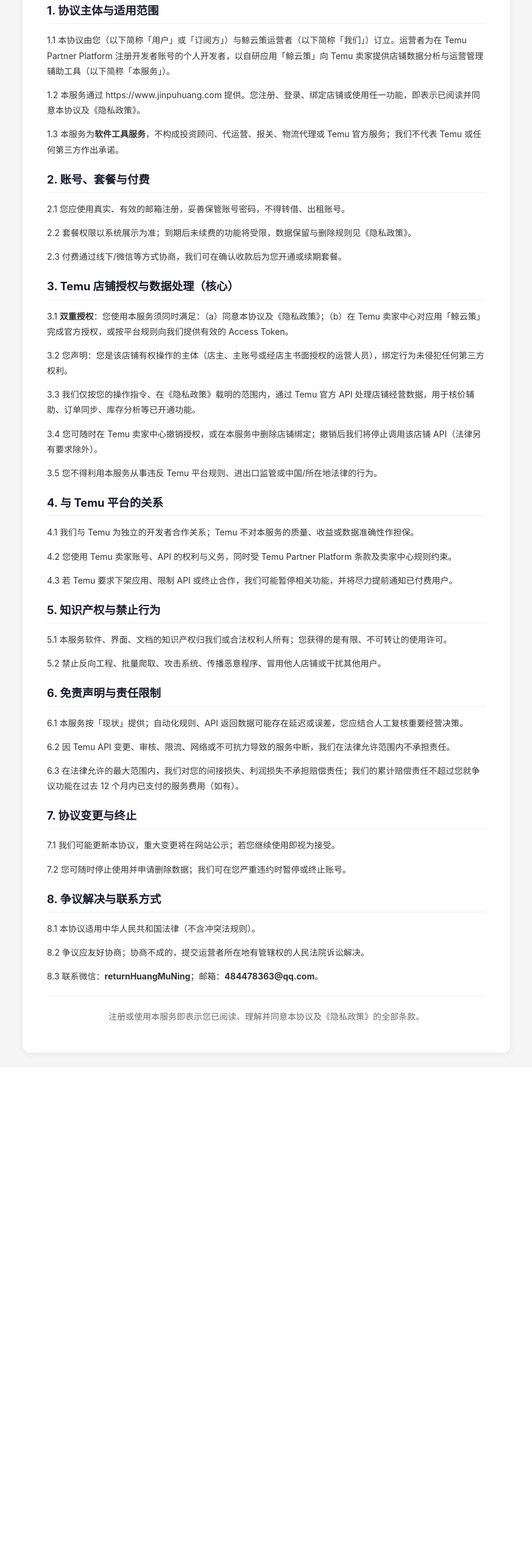
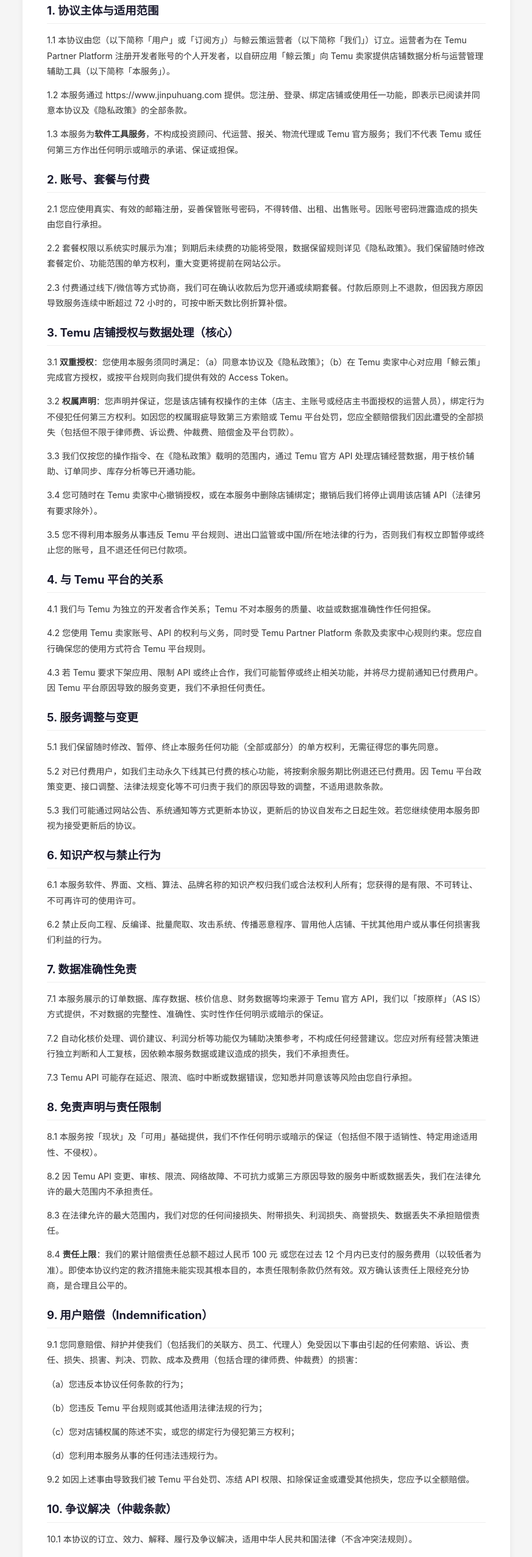
Before and after one commit to erfengyuzhangsun/temutools, a React (Vite) app in the folder web/: page /terms in a window 1280 px wide. Shown: the part 234-2787 px from the top of the page at 61% size, without its empty margins (203-1076 px from the left). Before the commit the page ends 1992 px from the top, so only its background shows below. Built offline with nearby package versions, Linux system fonts and the light colour scheme.

Commit message:
upgrade Terms & Privacy to v2: 仲裁条款+用户赔偿+数据免责+删除义务软化+日志90天+匿名化商业使用

```diff
--- a/web/src/pages/Terms.jsx
+++ b/web/src/pages/Terms.jsx
@@ -30,63 +30,102 @@
         }}>
           <Title level={2} style={{ textAlign: 'center', marginBottom: 8 }}>用户服务协议</Title>
           <p style={{ textAlign: 'center', color: '#999', marginBottom: 24, fontSize: 13 }}>
-            最后更新日期：2026 年 05 月 18 日 · 版本 2026-05-18
+            最后更新日期：2026 年 05 月 18 日 · 版本 2026-05-18-v2
           </p>
 
           <h2 style={{ fontSize: '1.15rem', marginTop: 20, marginBottom: 8, color: '#1a1a2e', borderBottom: '1px solid #eee', paddingBottom: 4 }}>
             1. 协议主体与适用范围
           </h2>
           <p>1.1 本协议由您（以下简称「用户」或「订阅方」）与鲸云策运营者（以下简称「我们」）订立。运营者为在 Temu Partner Platform 注册开发者账号的个人开发者，以自研应用「鲸云策」向 Temu 卖家提供店铺数据分析与运营管理辅助工具（以下简称「本服务」）。</p>
-          <p>1.2 本服务通过 https://www.jinpuhuang.com 提供。您注册、登录、绑定店铺或使用任一功能，即表示已阅读并同意本协议及《隐私政策》。</p>
-          <p>1.3 本服务为<strong>软件工具服务</strong>，不构成投资顾问、代运营、报关、物流代理或 Temu 官方服务；我们不代表 Temu 或任何第三方作出承诺。</p>
+          <p>1.2 本服务通过 https://www.jinpuhuang.com 提供。您注册、登录、绑定店铺或使用任一功能，即表示已阅读并同意本协议及《隐私政策》的全部条款。</p>
+          <p>1.3 本服务为<strong>软件工具服务</strong>，不构成投资顾问、代运营、报关、物流代理或 Temu 官方服务；我们不代表 Temu 或任何第三方作出任何明示或暗示的承诺、保证或担保。</p>
+
           <h2 style={{ fontSize: '1.15rem', marginTop: 20, marginBottom: 8, color: '#1a1a2e', borderBottom: '1px solid #eee', paddingBottom: 4 }}>
             2. 账号、套餐与付费
           </h2>
-          <p>2.1 您应使用真实、有效的邮箱注册，妥善保管账号密码，不得转借、出租账号。</p>
-          <p>2.2 套餐权限以系统展示为准；到期后未续费的功能将受限，数据保留与删除规则见《隐私政策》。</p>
-          <p>2.3 付费通过线下/微信等方式协商，我们可在确认收款后为您开通或续期套餐。</p>
+          <p>2.1 您应使用真实、有效的邮箱注册，妥善保管账号密码，不得转借、出租、出售账号。因账号密码泄露造成的损失由您自行承担。</p>
+          <p>2.2 套餐权限以系统实时展示为准；到期后未续费的功能将受限，数据保留规则详见《隐私政策》。我们保留随时修改套餐定价、功能范围的单方权利，重大变更将提前在网站公示。</p>
+          <p>2.3 付费通过线下/微信等方式协商，我们可在确认收款后为您开通或续期套餐。付款后原则上不退款，但因我方原因导致服务连续中断超过 72 小时的，可按中断天数比例折算补偿。</p>
 
           <h2 style={{ fontSize: '1.15rem', marginTop: 20, marginBottom: 8, color: '#1a1a2e', borderBottom: '1px solid #eee', paddingBottom: 4 }}>
             3. Temu 店铺授权与数据处理（核心）
           </h2>
           <p>3.1 <strong>双重授权</strong>：您使用本服务须同时满足：（a）同意本协议及《隐私政策》；（b）在 Temu 卖家中心对应用「鲸云策」完成官方授权，或按平台规则向我们提供有效的 Access Token。</p>
-          <p>3.2 您声明：您是该店铺有权操作的主体（店主、主账号或经店主书面授权的运营人员），绑定行为未侵犯任何第三方权利。</p>
+          <p>3.2 <strong>权属声明</strong>：您声明并保证，您是该店铺有权操作的主体（店主、主账号或经店主书面授权的运营人员），绑定行为不侵犯任何第三方权利。如因您的权属瑕疵导致第三方索赔或 Temu 平台处罚，您应全额赔偿我们因此遭受的全部损失（包括但不限于律师费、诉讼费、仲裁费、赔偿金及平台罚款）。</p>
           <p>3.3 我们仅按您的操作指令、在《隐私政策》载明的范围内，通过 Temu 官方 API 处理店铺经营数据，用于核价辅助、订单同步、库存分析等已开通功能。</p>
           <p>3.4 您可随时在 Temu 卖家中心撤销授权，或在本服务中删除店铺绑定；撤销后我们将停止调用该店铺 API（法律另有要求除外）。</p>
-          <p>3.5 您不得利用本服务从事违反 Temu 平台规则、进出口监管或中国/所在地法律的行为。</p>
+          <p>3.5 您不得利用本服务从事违反 Temu 平台规则、进出口监管或中国/所在地法律的行为，否则我们有权立即暂停或终止您的账号，且不退还任何已付款项。</p>
 
           <h2 style={{ fontSize: '1.15rem', marginTop: 20, marginBottom: 8, color: '#1a1a2e', borderBottom: '1px solid #eee', paddingBottom: 4 }}>
             4. 与 Temu 平台的关系
           </h2>
-          <p>4.1 我们与 Temu 为独立的开发者合作关系；Temu 不对本服务的质量、收益或数据准确性作担保。</p>
-          <p>4.2 您使用 Temu 卖家账号、API 的权利与义务，同时受 Temu Partner Platform 条款及卖家中心规则约束。</p>
-          <p>4.3 若 Temu 要求下架应用、限制 API 或终止合作，我们可能暂停相关功能，并将尽力提前通知已付费用户。</p>
+          <p>4.1 我们与 Temu 为独立的开发者合作关系；Temu 不对本服务的质量、收益或数据准确性作任何担保。</p>
+          <p>4.2 您使用 Temu 卖家账号、API 的权利与义务，同时受 Temu Partner Platform 条款及卖家中心规则约束。您应自行确保您的使用方式符合 Temu 平台规则。</p>
+          <p>4.3 若 Temu 要求下架应用、限制 API 或终止合作，我们可能暂停或终止相关功能，并将尽力提前通知已付费用户。因 Temu 平台原因导致的服务变更，我们不承担任何责任。</p>
 
           <h2 style={{ fontSize: '1.15rem', marginTop: 20, marginBottom: 8, color: '#1a1a2e', borderBottom: '1px solid #eee', paddingBottom: 4 }}>
-            5. 知识产权与禁止行为
+            5. 服务调整与变更
           </h2>
-          <p>5.1 本服务软件、界面、文档的知识产权归我们或合法权利人所有；您获得的是有限、不可转让的使用许可。</p>
-          <p>5.2 禁止反向工程、批量爬取、攻击系统、传播恶意程序、冒用他人店铺或干扰其他用户。</p>
+          <p>5.1 我们保留随时修改、暂停、终止本服务任何功能（全部或部分）的单方权利，无需征得您的事先同意。</p>
+          <p>5.2 对已付费用户，如我们主动永久下线其已付费的核心功能，将按剩余服务期比例退还已付费用。因 Temu 平台政策变更、接口调整、法律法规变化等不可归责于我们的原因导致的调整，不适用退款条款。</p>
+          <p>5.3 我们可能通过网站公告、系统通知等方式更新本协议，更新后的协议自发布之日起生效。若您继续使用本服务即视为接受更新后的协议。</p>
 
           <h2 style={{ fontSize: '1.15rem', marginTop: 20, marginBottom: 8, color: '#1a1a2e', borderBottom: '1px solid #eee', paddingBottom: 4 }}>
-            6. 免责声明与责任限制
+            6. 知识产权与禁止行为
           </h2>
-          <p>6.1 本服务按「现状」提供；自动化规则、API 返回数据可能存在延迟或误差，您应结合人工复核重要经营决策。</p>
-          <p>6.2 因 Temu API 变更、审核、限流、网络或不可抗力导致的服务中断，我们在法律允许范围内不承担责任。</p>
-          <p>6.3 在法律允许的最大范围内，我们对您的间接损失、利润损失不承担赔偿责任；我们的累计赔偿责任不超过您就争议功能在过去 12 个月内已支付的服务费用（如有）。</p>
+          <p>6.1 本服务软件、界面、文档、算法、品牌名称的知识产权归我们或合法权利人所有；您获得的是有限、不可转让、不可再许可的使用许可。</p>
+          <p>6.2 禁止反向工程、反编译、批量爬取、攻击系统、传播恶意程序、冒用他人店铺、干扰其他用户或从事任何损害我们利益的行为。</p>
 
           <h2 style={{ fontSize: '1.15rem', marginTop: 20, marginBottom: 8, color: '#1a1a2e', borderBottom: '1px solid #eee', paddingBottom: 4 }}>
-            7. 协议变更与终止
+            7. 数据准确性免责
           </h2>
-          <p>7.1 我们可能更新本协议，重大变更将在网站公示；若您继续使用即视为接受。</p>
-          <p>7.2 您可随时停止使用并申请删除数据；我们可在您严重违约时暂停或终止账号。</p>
+          <p>7.1 本服务展示的订单数据、库存数据、核价信息、财务数据等均来源于 Temu 官方 API，我们以「按原样」（AS IS）方式提供，不对数据的完整性、准确性、实时性作任何明示或暗示的保证。</p>
+          <p>7.2 自动化核价处理、调价建议、利润分析等功能仅为辅助决策参考，不构成任何经营建议。您应对所有经营决策进行独立判断和人工复核，因依赖本服务数据或建议造成的损失，我们不承担责任。</p>
+          <p>7.3 Temu API 可能存在延迟、限流、临时中断或数据错误，您知悉并同意该等风险由您自行承担。</p>
 
           <h2 style={{ fontSize: '1.15rem', marginTop: 20, marginBottom: 8, color: '#1a1a2e', borderBottom: '1px solid #eee', paddingBottom: 4 }}>
-            8. 争议解决与联系方式
+            8. 免责声明与责任限制
           </h2>
-          <p>8.1 本协议适用中华人民共和国法律（不含冲突法规则）。</p>
-          <p>8.2 争议应友好协商；协商不成的，提交运营者所在地有管辖权的人民法院诉讼解决。</p>
-          <p>8.3 联系微信：<strong>returnHuangMuNing</strong>；邮箱：<strong>484478363@qq.com</strong>。</p>
+          <p>8.1 本服务按「现状」及「可用」基础提供，我们不作任何明示或暗示的保证（包括但不限于适销性、特定用途适用性、不侵权）。</p>
+          <p>8.2 因 Temu API 变更、审核、限流、网络故障、不可抗力或第三方原因导致的服务中断或数据丢失，我们在法律允许的最大范围内不承担责任。</p>
+          <p>8.3 在法律允许的最大范围内，我们对您的任何间接损失、附带损失、利润损失、商誉损失、数据丢失不承担赔偿责任。</p>
+          <p>8.4 <strong>责任上限</strong>：我们的累计赔偿责任总额不超过人民币 100 元 或您在过去 12 个月内已支付的服务费用（以较低者为准）。即使本协议约定的救济措施未能实现其根本目的，本责任限制条款仍然有效。双方确认该责任上限经充分协商，是合理且公平的。</p>
+
+          <h2 style={{ fontSize: '1.15rem', marginTop: 20, marginBottom: 8, color: '#1a1a2e', borderBottom: '1px solid #eee', paddingBottom: 4 }}>
+            9. 用户赔偿（Indemnification）
+          </h2>
+          <p>9.1 您同意赔偿、辩护并使我们（包括我们的关联方、员工、代理人）免受因以下事由引起的任何索赔、诉讼、责任、损失、损害、判决、罚款、成本及费用（包括合理的律师费、仲裁费）的损害：</p>
+          <p>（a）您违反本协议任何条款的行为；</p>
+          <p>（b）您违反 Temu 平台规则或其他适用法律法规的行为；</p>
+          <p>（c）您对店铺权属的陈述不实，或您的绑定行为侵犯第三方权利；</p>
+          <p>（d）您利用本服务从事的任何违法违规行为。</p>
+          <p>9.2 如因上述事由导致我们被 Temu 平台处罚、冻结 API 权限、扣除保证金或遭受其他损失，您应予以全额赔偿。</p>
+
+          <h2 style={{ fontSize: '1.15rem', marginTop: 20, marginBottom: 8, color: '#1a1a2e', borderBottom: '1px solid #eee', paddingBottom: 4 }}>
+            10. 争议解决（仲裁条款）
+          </h2>
+          <p>10.1 本协议的订立、效力、解释、履行及争议解决，适用中华人民共和国法律（不含冲突法规则）。</p>
+          <p>10.2 <strong>仲裁</strong>：因本协议引起的或与本协议有关的任何争议，双方应首先友好协商解决；协商不成的，任何一方均有权将争议提交杭州仲裁委员会（Hangzhou Arbitration Commission）按照其届时有效的仲裁规则进行仲裁。仲裁裁决是终局的，对双方均有约束力。</p>
+          <p>10.3 仲裁地为杭州市，仲裁语言为中文。仲裁费用由败诉方承担，除非仲裁庭另有裁决。</p>
+          <p>10.4 <strong>仲裁保密性</strong>：仲裁程序、仲裁裁决及相关材料均为保密信息，未经双方书面同意，任何一方不得向第三方披露，但法律另有规定的除外。</p>
+          <p>10.5 尽管有上述约定，我们有权在任何有管辖权的法院申请禁令救济或临时保全措施，以保护我们的知识产权或机密信息。</p>
+
+          <h2 style={{ fontSize: '1.15rem', marginTop: 20, marginBottom: 8, color: '#1a1a2e', borderBottom: '1px solid #eee', paddingBottom: 4 }}>
+            11. 通知与送达
+          </h2>
+          <p>11.1 <strong>网站公告</strong>：我们在 https://www.jinpuhuang.com 上发布的公告（包括但不限于协议更新、功能变更、服务调整通知等），自发布之日起即视为已有效送达所有用户。</p>
+          <p>11.2 我们也可通过您注册时提供的邮箱或联系微信向您发送通知，该等通知自发送之时视为送达。</p>
+          <p>11.3 您应确保提供的联系方式真实有效；因联系方式不准确或不及时更新导致未能收到通知的，我们不承担任何责任。</p>
+
+          <h2 style={{ fontSize: '1.15rem', marginTop: 20, marginBottom: 8, color: '#1a1a2e', borderBottom: '1px solid #eee', paddingBottom: 4 }}>
+            12. 可分割性
+          </h2>
+          <p>12.1 如本协议的任何条款被有管辖权的仲裁庭或法院认定为无效或不可执行，该条款应在必要的最小范围内被限制或删除，其余条款仍然完全有效。</p>
+
+          <h2 style={{ fontSize: '1.15rem', marginTop: 20, marginBottom: 8, color: '#1a1a2e', borderBottom: '1px solid #eee', paddingBottom: 4 }}>
+            13. 联系方式
+          </h2>
+          <p>13.1 联系微信：<strong>returnHuangMuNing</strong>；邮箱：<strong>484478363@qq.com</strong>。</p>
 
           <hr style={{ margin: '20px 0', border: 'none', borderTop: '1px solid #eee' }} />
 
```
Also changed, not shown: web/src/pages/Privacy.jsx (+30 -22 lines).
